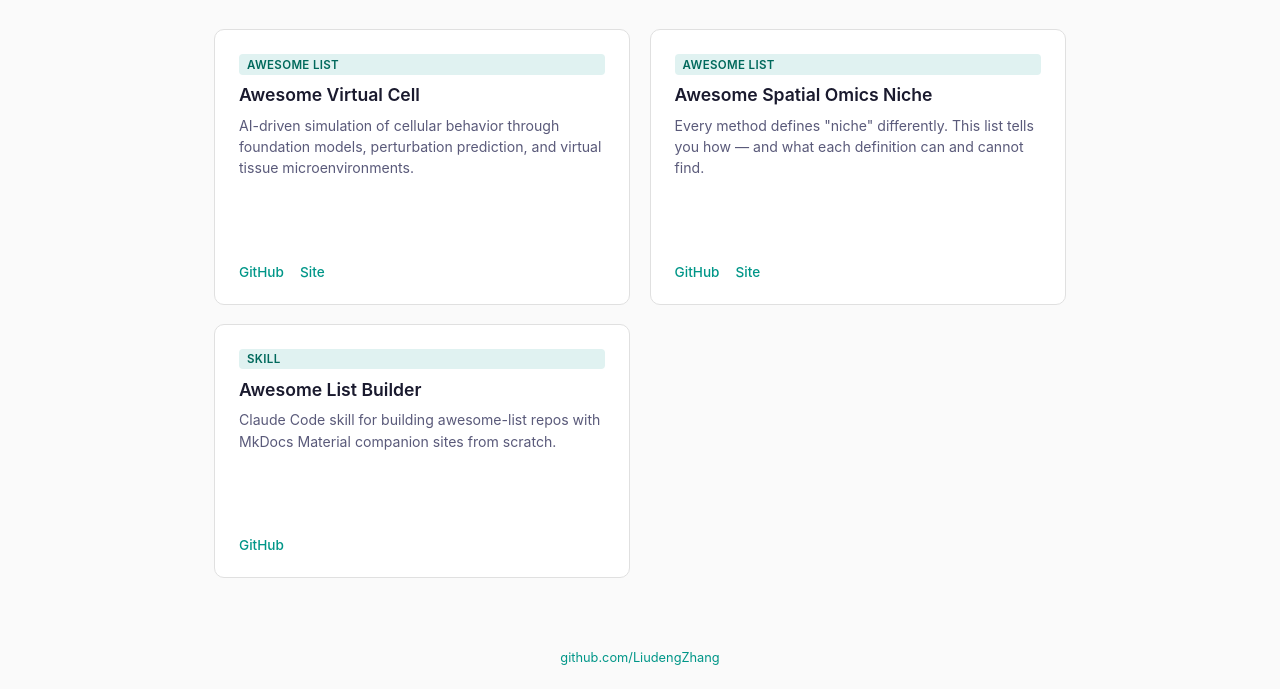
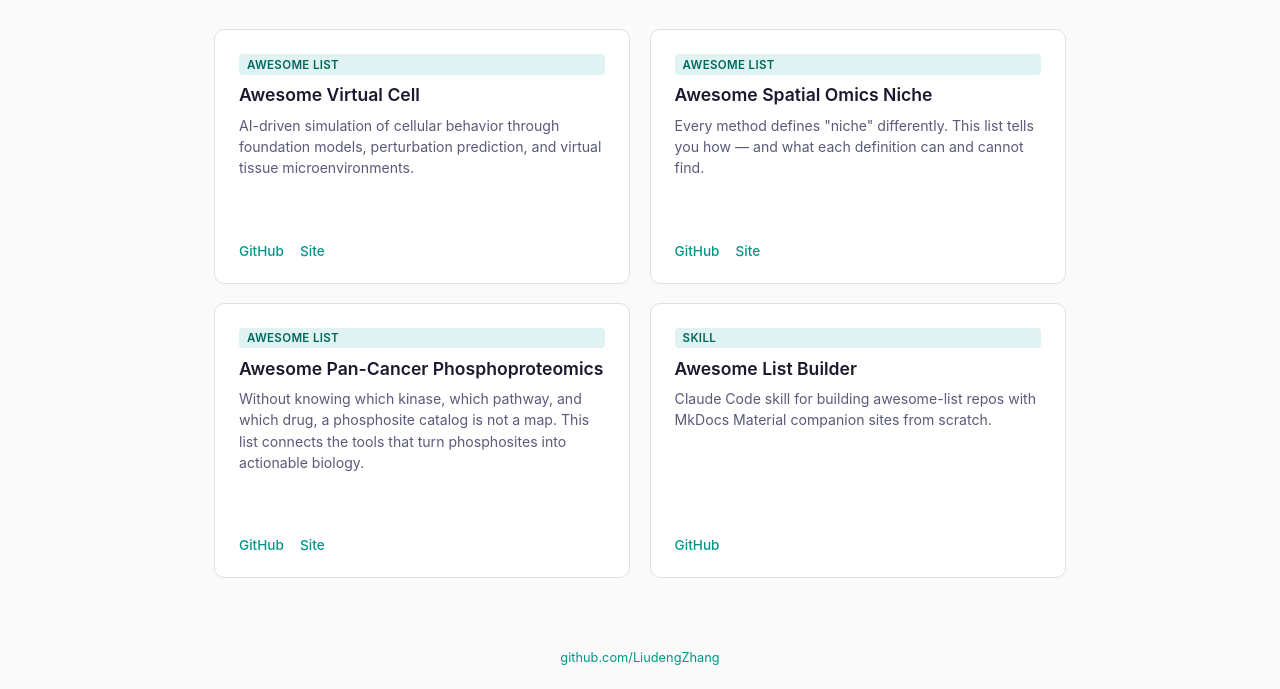
Before and after one commit to LiudengZhang/knowledge-hub, a plain HTML site: page index.html in a window 1280 px wide. Shown: the part 111-800 px from the top of the page. Drawn offline with Linux system fonts and the light colour scheme.

Commit message:
Add Awesome Pan-Cancer Phosphoproteomics to project list

```diff
--- a/index.html
+++ b/index.html
@@ -51,6 +51,13 @@
         site: "https://liudengzhang.github.io/awesome-spatial-omics-niche/"
       },
       {
+        title: "Awesome Pan-Cancer Phosphoproteomics",
+        desc: "Without knowing which kinase, which pathway, and which drug, a phosphosite catalog is not a map. This list connects the tools that turn phosphosites into actionable biology.",
+        tag: "Awesome List",
+        repo: "https://github.com/LiudengZhang/awesome-pan-cancer-phosphoproteomics",
+        site: "https://liudengzhang.github.io/awesome-pan-cancer-phosphoproteomics/"
+      },
+      {
         title: "Awesome List Builder",
         desc: "Claude Code skill for building awesome-list repos with MkDocs Material companion sites from scratch.",
         tag: "Skill",
```
Also changed, not shown: 1 other file.
